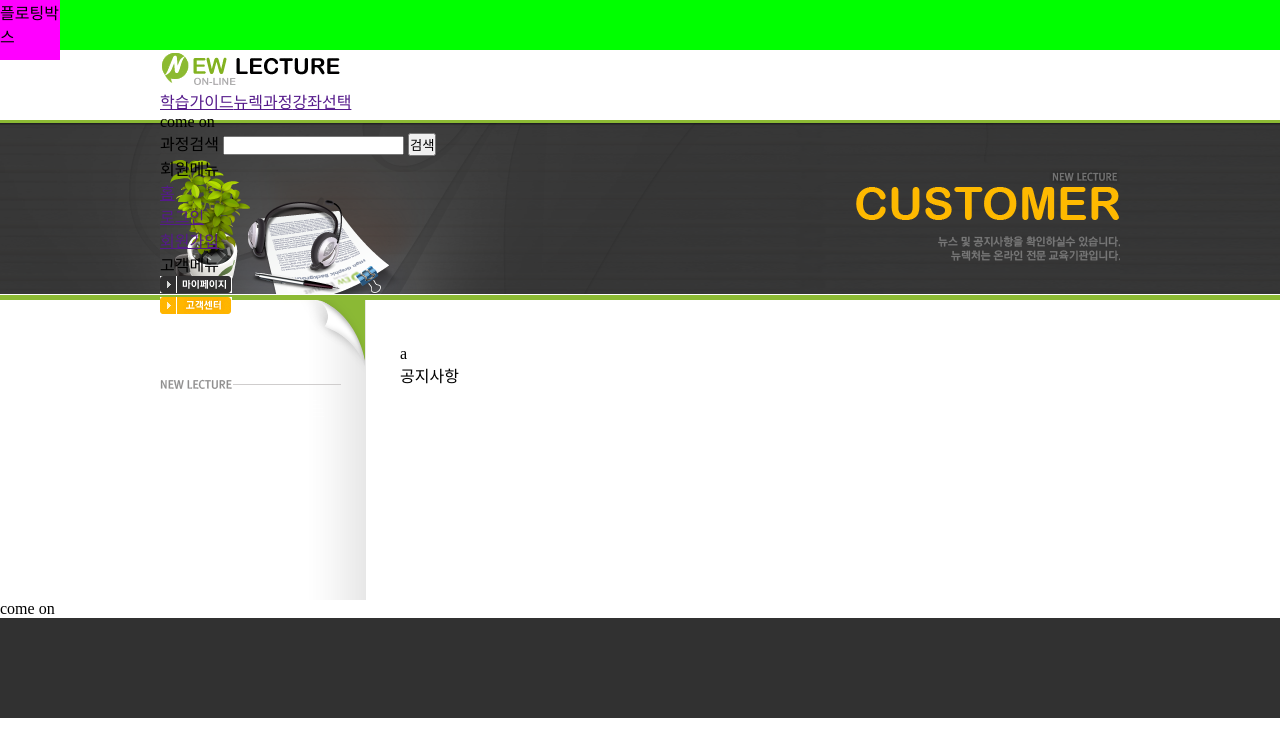
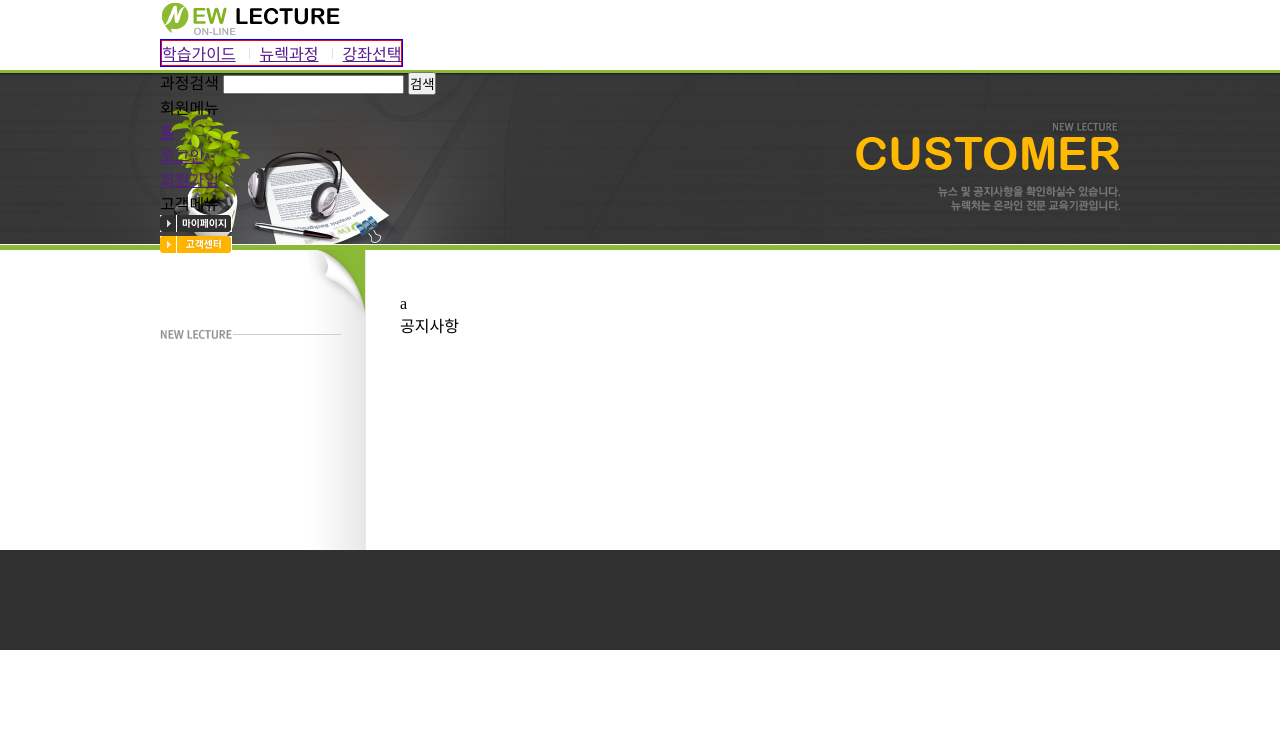
Before and after one commit to campCap/JspPrj, a plain HTML site: page WebContent/customer/notice.html in a window 1280 px wide. Drawn offline with Linux system fonts and the light colour scheme.

Commit message:
0817 학원

```diff
--- a/WebContent/css/style.css
+++ b/WebContent/css/style.css
@@ -6,23 +6,10 @@
 }
 
 .clearfix::after {
-    content: "come on";
+    content: "";
     clear: both;
-    display: table;
+    display: block;
 }
-/* ------------------------------ */
-#header {
-	margin-top:50px;
-	height: 70px;
-}
-
-	#main-menu{
-	}
-
-		#main-menu li{
-		/* 	display: inline-block; */
-			float: left;
-		}
 
 .content-container {
 	margin: auto;
@@ -30,6 +17,32 @@
 	min-height:inherit;
 	width:960px;
 }
+
+/* ------------------------------ */
+#header {
+	/* margin-top:50px; */
+	height: 70px;
+}
+	#main-menu{
+		border: 1px solid blue;
+		display: inline-block;
+	}
+
+		#main-menu ul{
+			border: 1px solid red;
+			overflow:auto;
+		}
+
+			#main-menu li{
+				float: left;
+				padding-left: 24px;
+				background: url("../images/bg-main-menu-vsp.png") no-repeat 13px center;
+			}
+			#main-menu li:first-child{
+				padding-left: 0px;
+				background: none;
+			}
+
 
 #visual {
 	height: 171px;
--- a/WebContent/customer/notice.html
+++ b/WebContent/customer/notice.html
@@ -10,18 +10,18 @@
 	<header id="header">
 		<div class="content-container">
 			<h1>
-				<a href=""> <img src="../images/logo.png" alt="영찾바키123" />
-				</a>
+				<a href=""> <img src="../images/logo.png" alt="영찾바키123" /></a>
 			</h1>
 			<section>
 				<h2 class="hidden">머릿말</h2>
 
 				<nav id="main-menu" >
 					<h1 class="hidden">메인메뉴</h1>
-					<ul class="clearfix">
-						<li id="first"><a href="">학습가이드</a></li>
+					<ul>
+						<li><a href="">학습가이드</a></li>
 						<li><a href="">뉴렉과정</a></li>
 						<li><a href="">강좌선택</a></li>
+
 					</ul>
 				</nav>
 
@@ -116,8 +116,8 @@
 		<div class="content-container">
 		</div>
 	</footer>
-	<div id ="floating">
-		<div>플로팅박스</div>
+	<!-- <div id ="floating">
+		<div>플로팅박스</div> -->
 	</div>
 
 </body>
```
